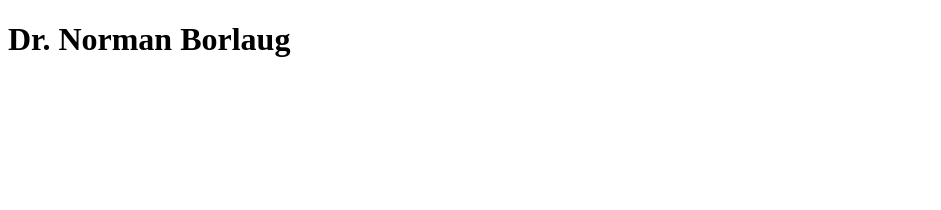
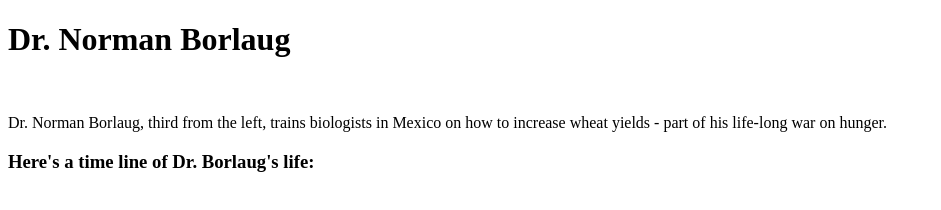
Before and after one commit to HoussemEdiine/HoussemAdorn, a plain HTML site: page index.html in a window 1280 px wide. Shown: the whole page, without its empty margins (0-941 px from the left). Drawn offline with Linux system fonts and the light colour scheme.

Commit message:
story 5 & 6

```diff
--- a/index.html
+++ b/index.html
@@ -13,7 +13,11 @@
 
       <div id ="img-div">
       <img src="" alt="" id="image">
-      </div>
+      <p id="img-caption">Dr. Norman Borlaug, third from the left, trains biologists in Mexico on how to increase wheat yields - part of his life-long war on hunger.</p>
+
+    </div>
+    <h3 id="tribute-info"> Here's a time line of Dr. Borlaug's life:</h3>
+
 
     </div>
     <script src="https://cdn.freecodecamp.org/testable-projects-fcc/v1/bundle.js"></script>
```
